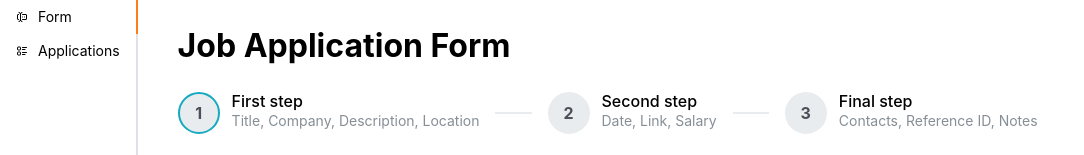
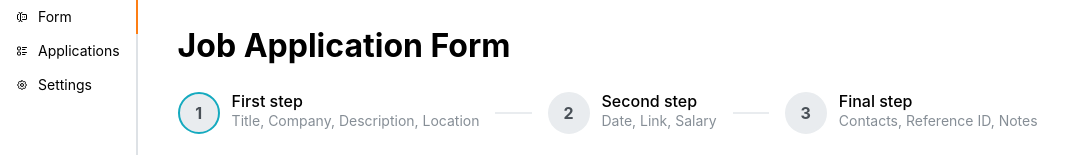
Before and after one commit to Arvoya/applications, a React (Vite) app: page / in a window 1280 px wide. Shown: the top 155 px of the page, without its empty margins (0-1084 px from the left). Built offline with nearby package versions, Linux system fonts and the light colour scheme; no server answers.

Commit message:
set up new files, and working to make typscript happy

```diff
--- a/src/App.tsx
+++ b/src/App.tsx
@@ -1,9 +1,8 @@
 import React from 'react'
-import './App.css'
 import JobApplicationForm from './Components/Form'
 import Lists from './Components/Lists'
 import { Tabs, rem } from '@mantine/core';
-import { IconForms, IconListDetails } from '@tabler/icons-react';
+import { IconForms, IconListDetails, IconSettings } from '@tabler/icons-react';
 
 
 function App() {
@@ -20,6 +19,9 @@ function App() {
           <Tabs.Tab value="applications" leftSection={<IconListDetails style={iconStyle} />}>
             Applications
           </Tabs.Tab>
+          <Tabs.Tab value='settings' leftSection={<IconSettings style={iconStyle} />} >
+            Settings
+          </Tabs.Tab>
         </Tabs.List>
 
         <Tabs.Panel value="forms">
@@ -27,6 +29,9 @@ function App() {
         </Tabs.Panel>
         <Tabs.Panel value="applications">
           <Lists updatedValue={updated} updatedFunc={setUpdated} />
+        </Tabs.Panel>
+        <Tabs.Panel value="settings">
+          <h1>Settings</h1>
         </Tabs.Panel>
 
       </Tabs>
--- a/src/Components/Lists.tsx
+++ b/src/Components/Lists/index.tsx
@@ -1,7 +1,7 @@
 import { useEffect, useState, useCallback } from 'react';
 import axios from 'axios';
 import { Table, TableScrollContainer, Select } from '@mantine/core';
-import ApplicationModal from './Modal/index.tsx';
+import ApplicationModal from '../Modal';
 
 export default function Lists(props) {
   const [applications, setApplications] = useState([]);
@@ -21,7 +21,7 @@ export default function Lists(props) {
   const fetchApplications = async () => {
     try {
       const response = await axios.get('http://localhost:3000/applications');
-      let applications = response.data.map(application => {
+      const applications = response.data.map(application => {
         const dateApplied = new Date(application.dateApplied);
         const now = new Date();
         const oneWeekAgo = new Date();
--- a/src/main.tsx
+++ b/src/main.tsx
@@ -1,7 +1,6 @@
 import React from 'react'
 import ReactDOM from 'react-dom/client'
 import App from './App.tsx'
-import './index.css'
 import '@mantine/core/styles.css';
 import '@mantine/dates/styles.css';
 import { MantineProvider } from '@mantine/core';
```
Also changed, not shown: src/store/settings/index.js (added, +12 -0 lines), src/store/applications/index.js (added), src/store/index.js (added).
